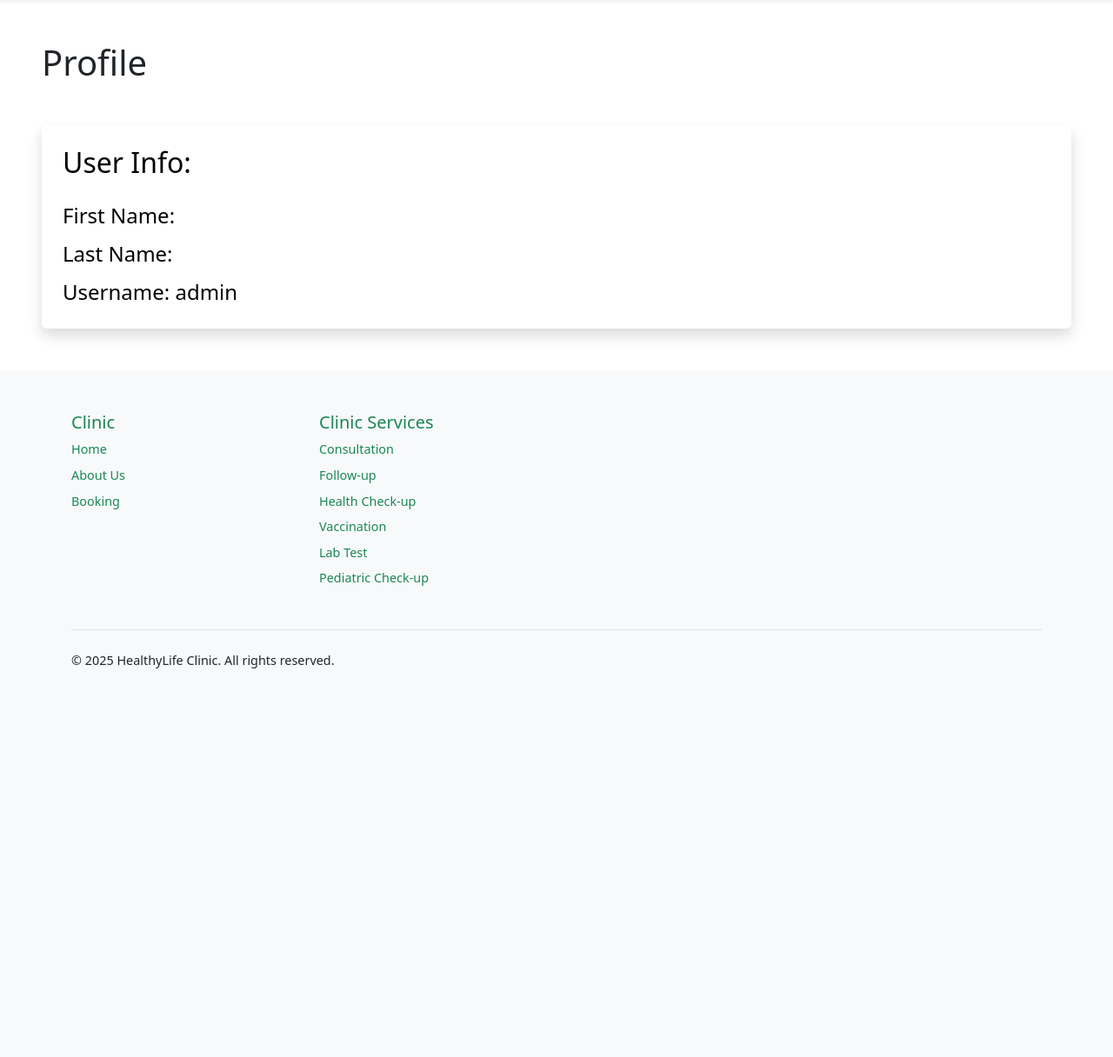
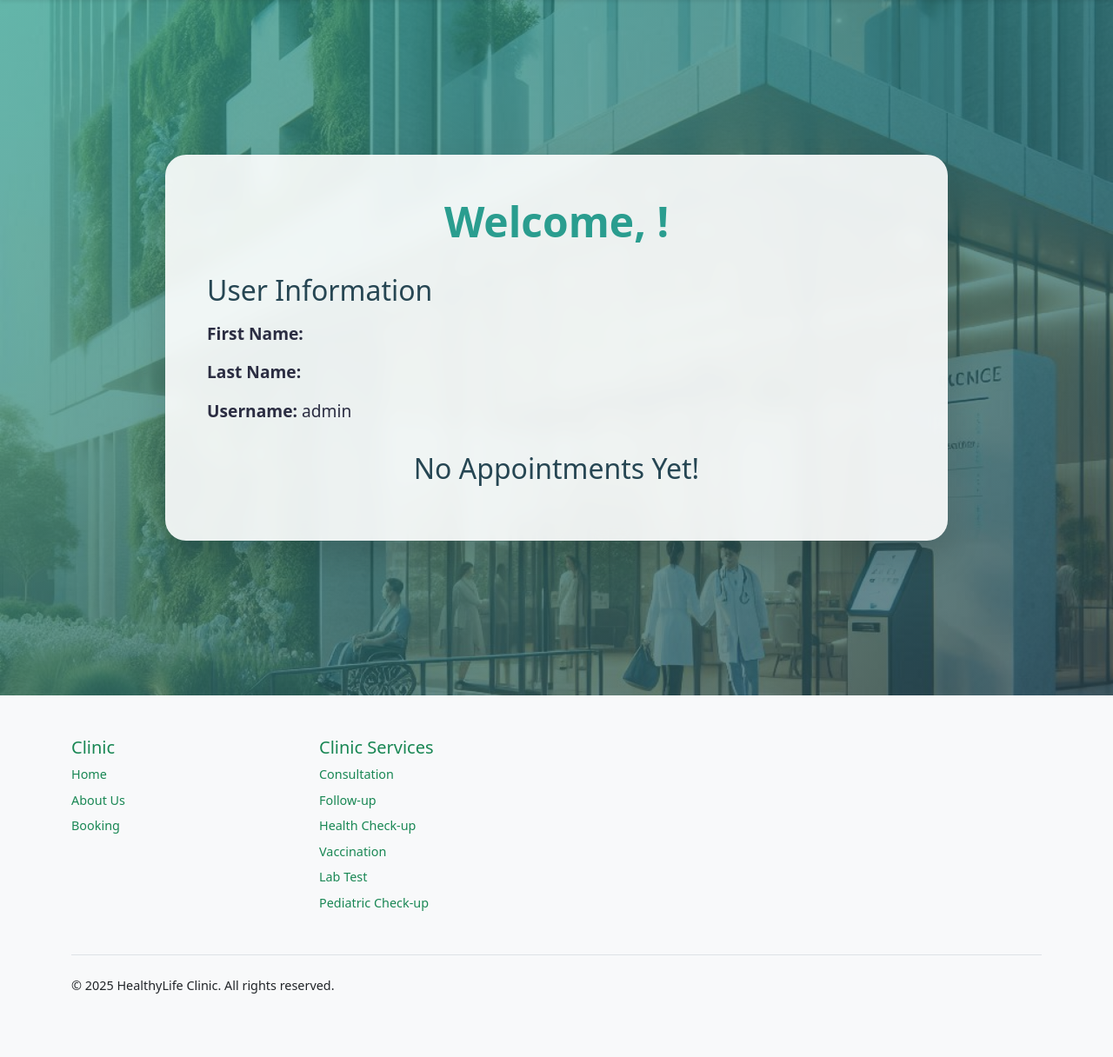
Before and after one commit to Deek2G/Healthy-Life-Clinic-Booking-System, a Django app: page /user-panel in a window 1280 px wide. Shown: the part 62-1278 px from the top of the page at 87% size. Before the commit the page ends 831 px from the top, so only its background shows below. Run offline with Django 4.2, Linux system fonts and the light colour scheme; a user stored in the database is signed in; data comes from the database, SQL or seed files in the repository; both versions use the stored data as it was after the commit; parts of the project's set-up code (start-up, migrations or seed data) failed here and were passed over; some libraries are stand-ins or nearby versions.

Commit message:
minor changes in profile section

```diff
--- a/Clinic-Booking-System-main/booking/clinic/booking/templates/layout.html
+++ b/Clinic-Booking-System-main/booking/clinic/booking/templates/layout.html
@@ -88,7 +88,7 @@
                             Profile
                         </a>
                         <ul class="dropdown-menu border-0 shadow-sm">
-                            <li><a class="dropdown-item" href="{% url 'userPanel' %}">User Info</a></li>
+                            <li><a class="dropdown-item" href="{% url 'userPanel' %}">My Appointments</a></li>
                             <li><hr class="dropdown-divider"></li>
                             <li><a class="dropdown-item" href="{% url 'logout' %}">Sign Out</a></li>
                         </ul>
--- a/Clinic-Booking-System-main/booking/clinic/booking/templates/userPanel.html
+++ b/Clinic-Booking-System-main/booking/clinic/booking/templates/userPanel.html
@@ -1,47 +1,177 @@
-<title>User Panel</title>
 {% extends 'layout.html' %}
 {% load static %}
+
+{% block head %}
+<title>User Panel</title>
+<link href="https://fonts.googleapis.com/css2?family=Montserrat:wght@400;600&display=swap" rel="stylesheet">
+<style>
+:root {
+    --primary-color: #2A9D8F;
+    --secondary-color: #264653;
+    --accent-color: #E9C46A;
+    --text-dark: #2B2D42;
+    --text-light: #EDF2F4;
+}
+
+/* Full-page background */
+.hero-section {
+    background: linear-gradient(
+        to bottom right,
+        rgba(42, 157, 143, 0.7),
+        rgba(38, 70, 83, 0.7)
+    ), url('{% static "images/medical-bg.jpg" %}');
+    background-size: cover;
+    background-position: center;
+    background-attachment: fixed;
+    min-height: 100vh;
+    display: flex;
+    justify-content: center;
+    align-items: center;
+}
+
+/* Center panel */
+.profile-panel {
+    background: rgba(255, 255, 255, 0.9);
+    padding: 3rem;
+    border-radius: 1.5rem;
+    max-width: 900px;
+    width: 90%;
+    backdrop-filter: blur(10px);
+    box-shadow: 0 20px 40px rgba(0, 0, 0, 0.15);
+    text-align: center;
+    animation: fadeIn 1s ease-in-out;
+}
+
+/* Animations */
+@keyframes fadeIn {
+    from {
+        opacity: 0;
+        transform: translateY(20px);
+    }
+    to {
+        opacity: 1;
+        transform: translateY(0);
+    }
+}
+
+/* Headings */
+.profile-panel h1 {
+    font-size: 3rem;
+    color: var(--primary-color);
+    margin-bottom: 2rem;
+    font-weight: 700;
+}
+
+.profile-panel h2 {
+    font-size: 2rem;
+    color: var(--secondary-color);
+    margin-top: 2rem;
+    margin-bottom: 1rem;
+}
+
+/* User info */
+.user-info, .appointment-list {
+    text-align: left;
+    margin-top: 2rem;
+}
+
+.user-info ul {
+    list-style: none;
+    padding: 0;
+}
+
+.user-info ul li {
+    font-size: 1.2rem;
+    margin-bottom: 1rem;
+    color: var(--text-dark);
+}
+
+/* Appointment cards */
+.appointment-card {
+    background: var(--primary-color);
+    color: white;
+    padding: 1.5rem;
+    border-radius: 1rem;
+    margin-top: 1rem;
+    box-shadow: 0 10px 20px rgba(0,0,0,0.1);
+    transition: transform 0.3s ease;
+}
+
+.appointment-card:hover {
+    transform: translateY(-5px);
+}
+
+.appointment-card p {
+    margin: 0.5rem 0;
+}
+
+.appointment-card a {
+    margin-top: 1rem;
+    display: inline-block;
+    background-color: var(--accent-color);
+    color: var(--text-dark);
+    padding: 0.5rem 1.5rem;
+    border-radius: 50px;
+    font-weight: 600;
+    text-decoration: none;
+}
+
+.appointment-card a:hover {
+    background-color: var(--secondary-color);
+    color: white;
+}
+
+/* Not Signed In */
+.sign-in-message {
+    text-align: center;
+    background: rgba(255,255,255,0.9);
+    padding: 3rem;
+    border-radius: 1rem;
+    box-shadow: 0 15px 30px rgba(0,0,0,0.1);
+}
+</style>
+{% endblock %}
+
 {% block body %}
 
+<section class="hero-section">
     {% if user.is_authenticated %}
-<h1 class="ms-5 mt-5">Profile</h1>
+    <div class="profile-panel">
+        <h1>Welcome, {{ user.first_name }}!</h1>
 
-<div class="shadow p-4 mb-5 bg-body bg-body rounded text-black m-5">
-    <h2 class="">User Info:</h2>
-    <ul class="list-group fs-4 mt-3">
-        <li class="list-group mt-2">First Name: {{ user.first_name }}</li>
-        <li class="list-group mt-2">Last Name: {{ user.last_name }}</li>
-        <li class="list-group mt-2">Username: {{ user.username }}</li>
+        <div class="user-info">
+            <h2>User Information</h2>
+            <ul>
+                <li><strong>First Name:</strong> {{ user.first_name }}</li>
+                <li><strong>Last Name:</strong> {{ user.last_name }}</li>
+                <li><strong>Username:</strong> {{ user.username }}</li>
             </ul>
         </div>
 
-<!--Appointment Loop-->
         {% if appointments.count > 0 %}
-<div class="mt-5">
-    <h1 class="ms-5">Appointments:</h1>
-    <div class="shadow p-4 mb-3 bg-body bg-body rounded text-black m-5">
+        <div class="appointment-list">
+            <h2>Your Appointments</h2>
             {% for appointment in appointments %}
-        <div class="list-group fs-4 border p-3 mb-3">
-            <p class="list-group mt-2">Day: {{ appointment.day }}</p>
-            <p class="list-group mt-2">Time: {{ appointment.time }}</p>
-            <p class="list-group mt-2">Service: {{ appointment.service }}</p>
-            <p class="list-group mt-2">Doctor: {{ appointment.doctor }}</p>
-            <div class="mt-3 mb-2">
-                <a class="btn btn-primary rounded-3 p-2" href="{% url 'userUpdate' appointment.id %}">Edit Appointment</a>
-            </div>
+            <div class="appointment-card">
+                <p><strong>Day:</strong> {{ appointment.day }}</p>
+                <p><strong>Time:</strong> {{ appointment.time }}</p>
+                <p><strong>Service:</strong> {{ appointment.service }}</p>
+                <p><strong>Doctor:</strong> {{ appointment.doctor }}</p>
+                <a href="{% url 'userUpdate' appointment.id %}">Edit Appointment</a>
             </div>
             {% endfor %}
         </div>
+        {% else %}
+        <h2>No Appointments Yet!</h2>
+        {% endif %}
+    </div>
+
+    {% else %}
+    <div class="sign-in-message">
+        <h1>Please Sign In</h1>
+        <a href="{% url 'login' %}" class="btn btn-primary mt-3">Sign In</a>
     </div>
     {% endif %}
-
-{% else %}
-
-<div class="shadow p-4 mb-5 bg-body bg-body rounded text-black m-5">
-    <h1 class="p-2 ms-3">First Sign in!</h1>
-    <a href="{% url 'login' %}" class="btn btn-primary text-white">Sign in</a>
-</div>
-
-{% endif %}
+</section>
 
 {% endblock %}
```
Also changed, not shown: Clinic-Booking-System-main/booking/clinic/db.sqlite3. Lines whose indentation alone changed are shown as unchanged.
